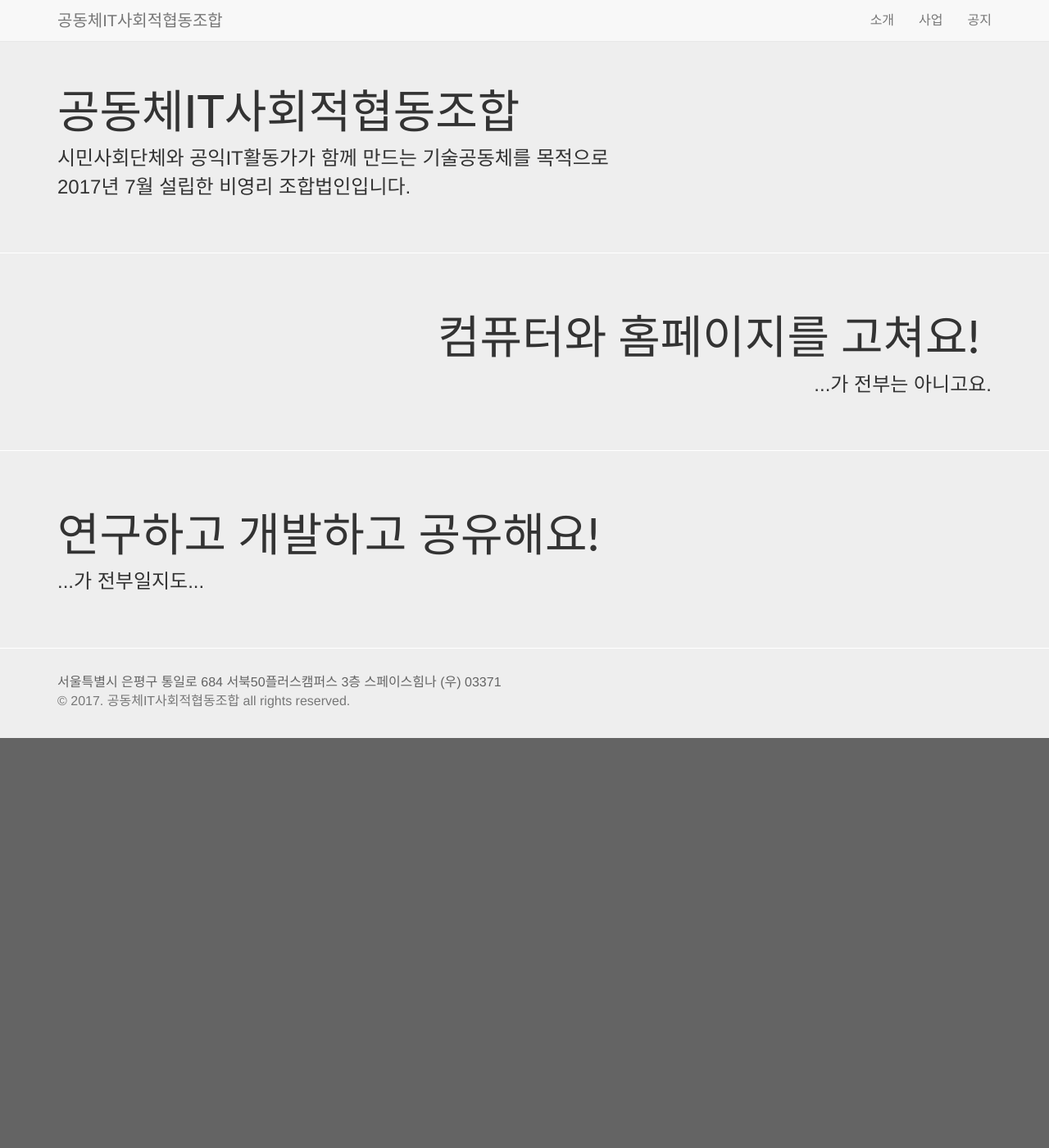
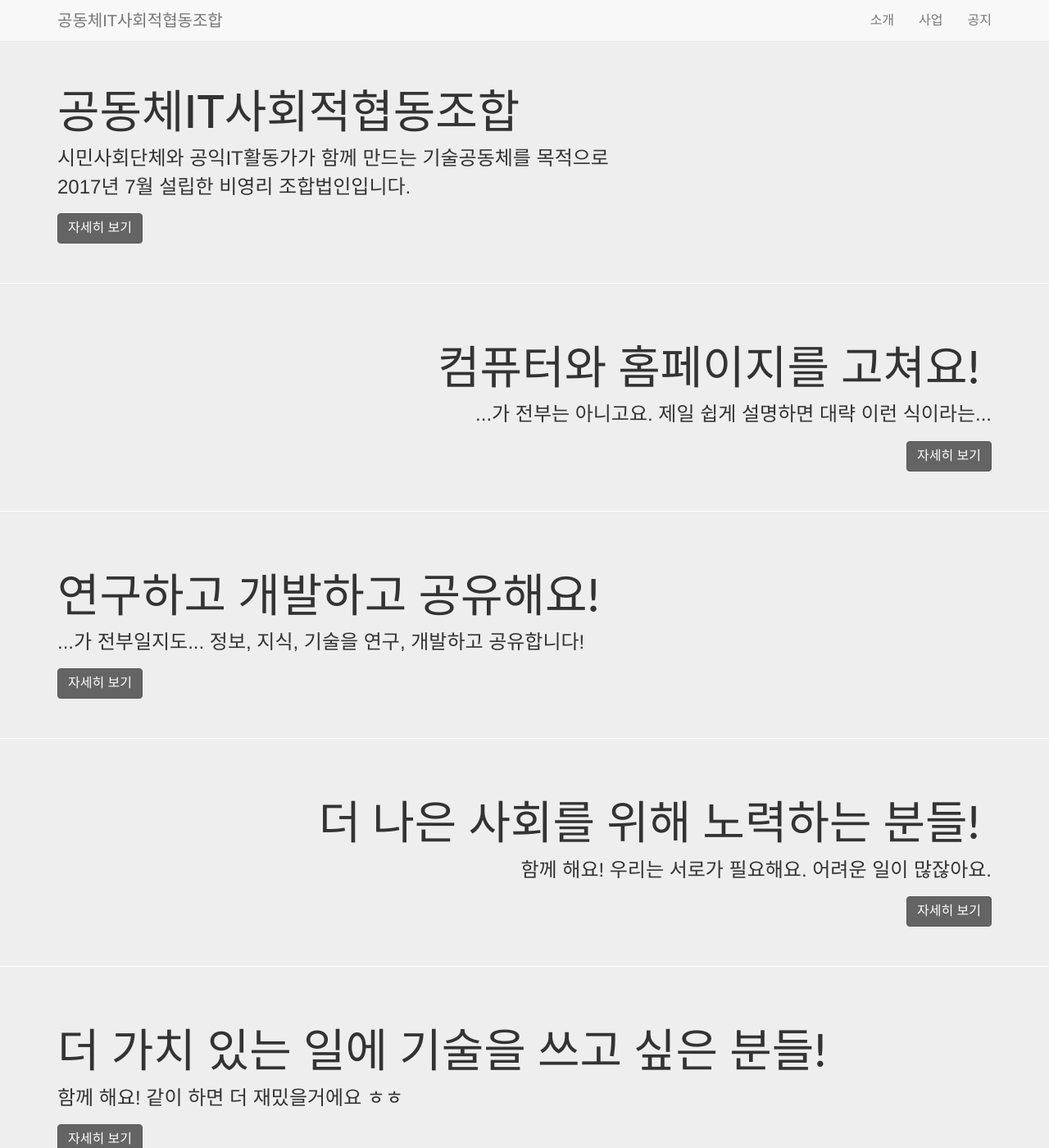
Before and after one commit to ictact-coop/ictact-coop.github.io, a Jekyll site: the page built from index.html, in a window 1280 px wide and 1400 px high. Shown: the whole window at 82% size. Built offline with Jekyll 4.4.1, drawn with Linux system fonts in a browser that asks for light colours; nearby versions of some CDN libraries.

Commit message:
초기 화면 메시지를 좀 더 쉽게 수정할 수 있게 해봅니다.

```diff
--- /dev/null
+++ b/_data/front-messages.yml
@@ -0,0 +1,42 @@
+---
+
+- title: 공동체IT사회적협동조합
+  description: |
+    시민사회단체와 공익IT활동가가 함께 만드는 기술공동체를 목적으로
+    2017년 7월 설립한 비영리 조합법인입니다.
+  btn-url: /about/
+  btn-text:
+  icon: flag
+  type: basic
+
+- title: 컴퓨터와 홈페이지를 고쳐요!
+  description: |
+    ...가 전부는 아니고요. 제일 쉽게 설명하면 대략 이런 식이라는...
+  btn-url: /what-we-do/
+  btn-text:
+  icon: heart
+  type: right
+
+- title: 연구하고 개발하고 공유해요!
+  description: |
+    ...가 전부일지도... 정보, 지식, 기술을 연구, 개발하고 공유합니다!
+  btn-url: /what-we-will-do/
+  btn-text:
+  icon: diamond
+  type: basic
+
+- title: 더 나은 사회를 위해 노력하는 분들!
+  description: |
+    함께 해요! 우리는 서로가 필요해요. 어려운 일이 많잖아요.
+  btn-url: /together/change/
+  btn-text:
+  icon: thumbs-up
+  type: right
+
+- title: 더 가치 있는 일에 기술을 쓰고 싶은 분들!
+  description: |
+    함께 해요! 같이 하면 더 재밌을거에요 ㅎㅎ
+  btn-url: /together/develop/
+  btn-text:
+  icon: smile-p
+  type: basic
--- a/_includes/front-jumbotron.html
+++ b/_includes/front-jumbotron.html
@@ -1,11 +1,15 @@
+{% assign btn-text = '자세히 보기' %}
+{% if include.btn-text %}{% assign btn-text = include.btn-text %}{% endif %}
 
+{% assign class = 'basic' %}
+{% if include.type == 'right' %}{% assign class = 'text-right' %}{% endif %}
 
-<div class="jumbotron{% if include.class %} {{ include.class }}{% endif %}" style="margin-bottom: 0; border-bottom: 1px solid #fff;">
+<div class="jumbotron {{ class }}" style="margin-bottom: 0; border-bottom: 1px solid #fff;">
   <div class="container">
     {% if include.title %}<h1>{{ include.title }}{% if include.icon %}&nbsp; <i class="fa fa-{{ include.icon }}"></i>{% endif %}</h1>{% endif %}
     {% if include.desc %}<p>{{ include.desc | newline_to_br }}</p>{% endif %}
     {% if include.btn-url %}
-    <a href="{{ include.btn-url }}" class="btn btn-primary">{{ include.btn-text }}</a>
+    <a href="{{ include.btn-url }}" class="btn btn-primary">{{ btn-text }}</a>
     {% endif %}
   </div>
 </div>
--- a/index.html
+++ b/index.html
@@ -5,8 +5,6 @@ layout: page
 
 <p>&nbsp;</p>
 
-{% include front-jumbotron.html title=site.title desc=site.desc icon="flag" %}
-
-{% include front-jumbotron.html title="컴퓨터와 홈페이지를 고쳐요!" desc="...가 전부는 아니고요. " class="text-right" icon="heart" %}
-
-{% include front-jumbotron.html title="연구하고 개발하고 공유해요!" desc="...가 전부일지도..." icon="diamond" %}
+{% for message in site.data.front-messages %}
+  {% include front-jumbotron.html title=message.title desc=message.description type=message.type icon=message.icon btn-url=message.btn-url btn-text=message.btn-text %}
+{% endfor %}
```
